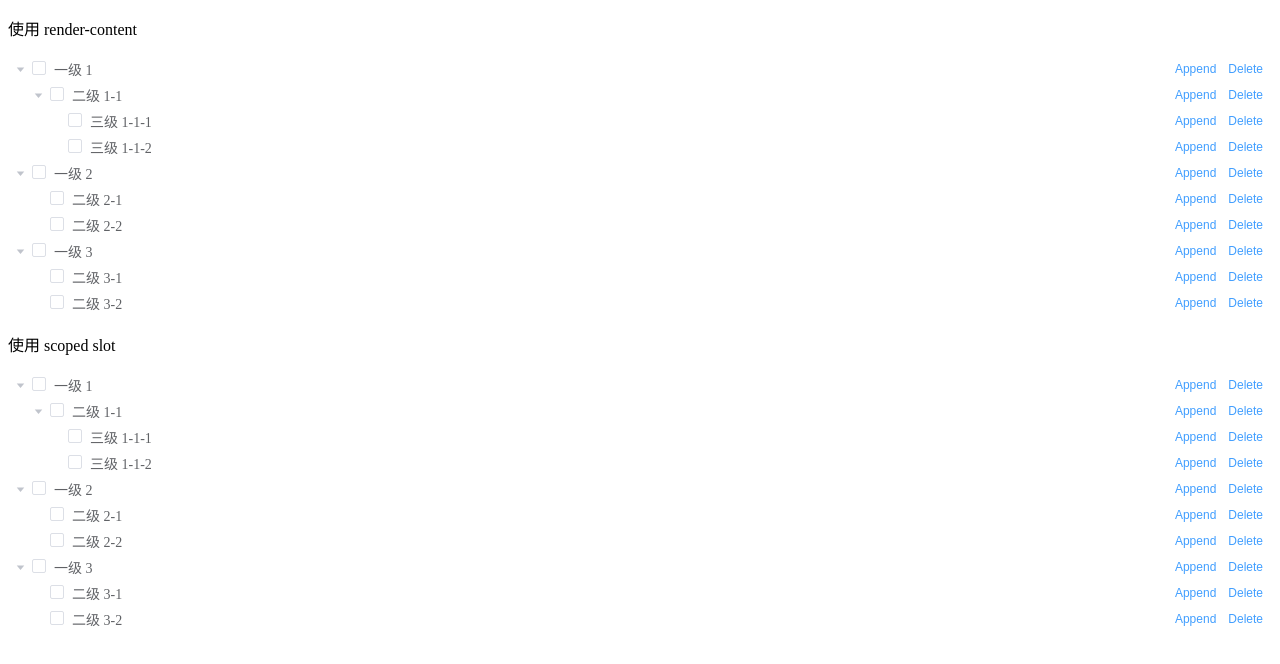
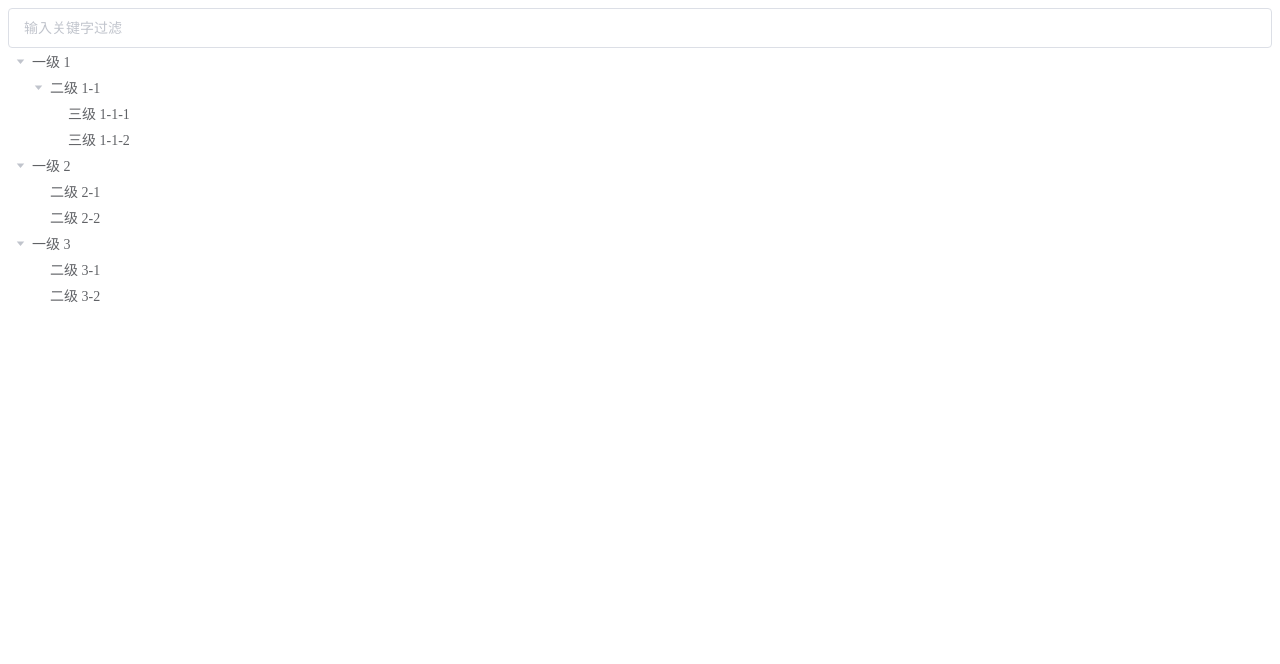
Before and after one commit to kingyeahwei/element_learning, a Vue app: page / in a window 1280 px wide. Shown: the top 664 px of the page. Built offline with nearby package versions, Linux system fonts and the light colour scheme.

Commit message:
tree 节点过滤

```diff
--- a/src/App.vue
+++ b/src/App.vue
@@ -1,41 +1,15 @@
 <template>
   <div id="app">
-    <div class="block">
-      <p>使用 render-content</p>
+    <el-input v-model="filterText" placeholder="输入关键字过滤"></el-input>
     <el-tree
-        :data="data1"
-        show-checkbox
-        node-key="id"
+      class="filter-tree"
+      :data="data"
+      :props="defaultProps"
       default-expand-all
-        :expand-on-click-node="false"
-        :render-content="renderContent"
+      :filter-node-method="filterNode"
+      ref="tree"
     ></el-tree>
-    </div>
-    <div class="block">
-      <p>使用 scoped slot</p>
-      <el-tree
-        :data="data2"
-        show-checkbox
-        node-key="id"
-        default-expand-all
-        :expand-on-click-node="false">
-        <span class="custom-tree-node" slot-scope="{node, data}">
-          <span>{{node.label}}</span>
-          <span>
-            <el-button
-              type="text"
-              size="mini"
-              @click="() => {append(data)}"
-            >Append</el-button>
-            <el-button
-              type="text"
-              size="mini"
-              @click="() => {remove(node, data)}"
-            >Delete</el-button>
-          </span>
-        </span>
-      </el-tree>
-    </div>
+
   </div>
 </template>
 
@@ -44,7 +18,9 @@
   export default {
     name: "app",
     data() {
-      const data = [
+      return {
+        filterText: "",
+        data: [
           {
             id: 1,
             label: '一级 1',
@@ -80,48 +56,30 @@
               label: '二级 3-2'
             }]
           }
-      ];
-      return {
-        data1: JSON.parse(JSON.stringify(data)),
-        data2: JSON.parse(JSON.stringify(data))
+        ],
+        defaultProps: {
+          children: "children",
+          label: "label"
+        }
       }
     },
     methods: {
-      append(data) {
-        const newChild = {id: id++, label: "testtest", children: []};
-        if (!data.children) {
-          this.$set(data, "children", [])
+      filterNode(value, data) {
+        console.log(value);
+        console.log(data);
+        if (!value) {
+          return true;
         }
-        data.children.push(newChild);
+        return data.label.indexOf(value) !== -1;
+      }
     },
-      remove(node, data) {
-        const parent =  node.parent;
-        const children = parent.data.children || parent.data;
-        const index = children.findIndex((d) => {d.id == data.id});
-        children.splice(index, 1);
-      },
-      renderContent(h, {node, data, store}) {
-        return (
-          <span class="custom-tree-node">
-            <span>{node.label}</span>
-            <span>
-              <el-button size="mini" type="text" on-click={ () => this.append(data) }>Append</el-button>
-              <el-button size="mini" type="text" on-click={ () => this.remove(node, data) }>Delete</el-button>
-            </span>
-          </span>
-        )
+    watch: {
+      filterText(val) {
+        this.$refs.tree.filter(val)
       }
     }
   };
 </script>
 
 <style lang="less">
-  .custom-tree-node {
-    flex: 1;
-    display: flex;
-    align-items: center;
-    justify-content: space-between;
-    font-size: 14px;
-    padding-right: 8px;
-  }
 </style>
```
Lines whose indentation alone changed are shown as unchanged.
